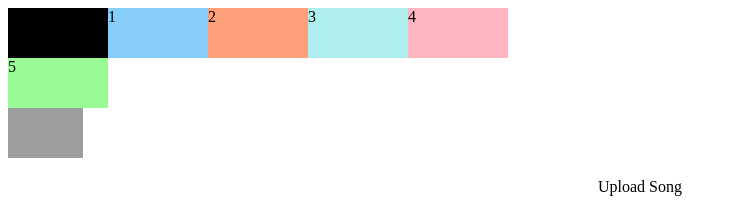
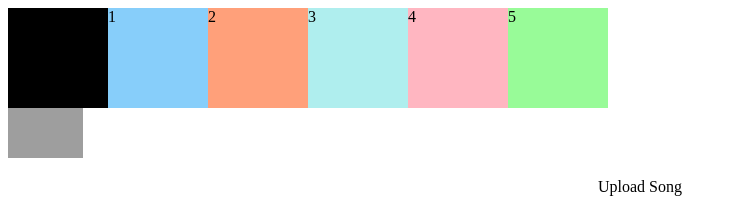
Before and after one commit to BrandonJMiller/InternshipStuff, a website: page index.html in a window 1280 px wide. Shown: the whole page, without its empty margins (0-737 px from the left). Drawn offline with Linux system fonts and the light colour scheme; grey boxes are pictures that could not be loaded.

Commit message:
Update index.html

```diff
--- a/index.html
+++ b/index.html
@@ -11,7 +11,8 @@
     display: flex;
     display: grid;
     height: 100px;
-    grid-template-columns: 100px 100px 100px 100px 100px;
+    width: 100%;
+    grid-template-columns: 100px 100px 100px 100px 100px 100px;
   }
   #stripe {
     background-color: black;
```
